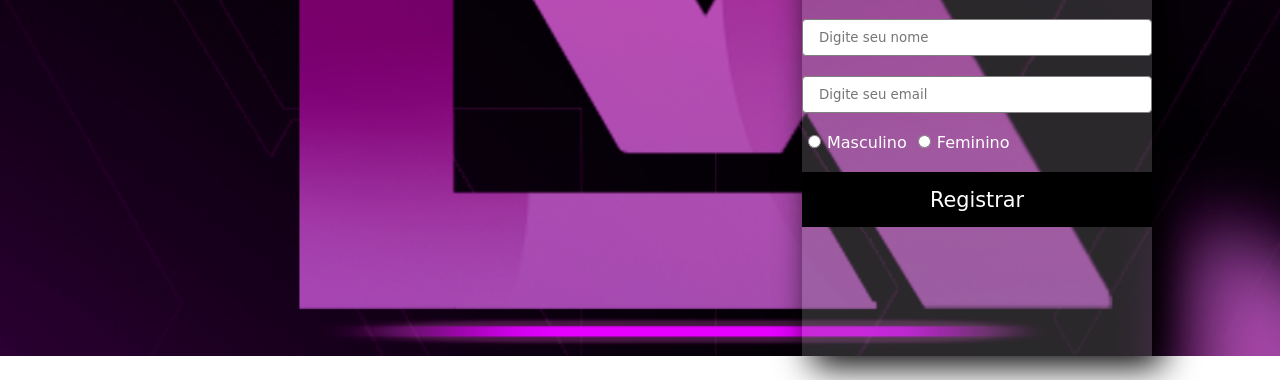
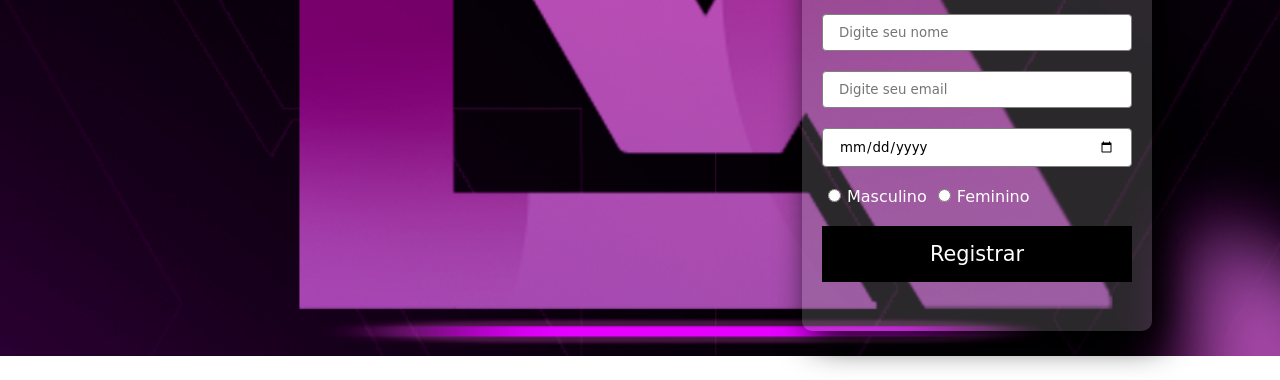
Before and after one commit to LnXHero/lnxLandingPage, a plain HTML site: page index.html in a window 1280 px wide. Shown: the part 444-824 px from the top of the page. Drawn offline with Linux system fonts and the light colour scheme.

Commit message:
asdkaposdkpoasd

```diff
--- a/assets/css/style.css
+++ b/assets/css/style.css
@@ -69,17 +69,19 @@ header {
 }
 
 #register {
+    padding: 20px;
     background-color: rgba(132, 132, 132, 0.3);
     width: 100%;
     height: 400px;
     max-width: 350px;
     position: absolute;
-    bottom: 0;
+    bottom: 25px;
     right: 10vw;
     box-shadow: 10px 10px 2.2em black;
-    border-top-right-radius: 10px;
-    border-top-left-radius: 10px;
+    border-radius: 10px;
     color: white;
+    /* border-top-right-radius: 10px;
+    border-top-left-radius: 10px; */
 }
 
 #register p {
--- a/index.html
+++ b/index.html
@@ -18,6 +18,9 @@
             </div>
             <div class="field">
                 <input type="email" placeholder="Digite seu email" required>
+            </div>
+            <div class="field">
+                <input type="date" placeholder="Digite sua data de nascimento" required>
             </div>
             <div class="field">
                 <label for=""><input type="radio" name="gender" value="M"><span>Masculino</span></label>
```
